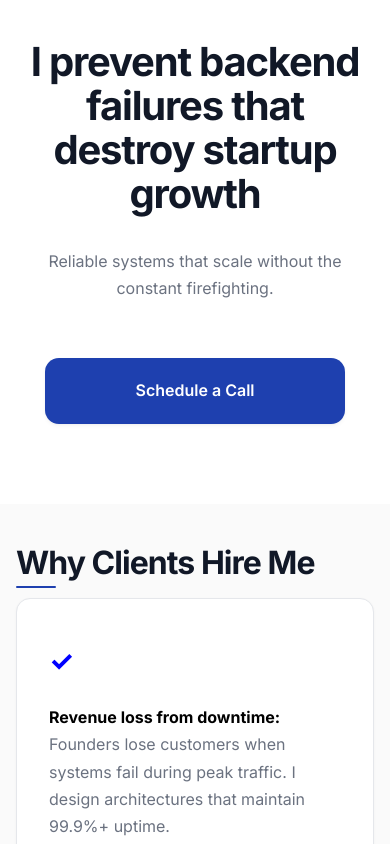
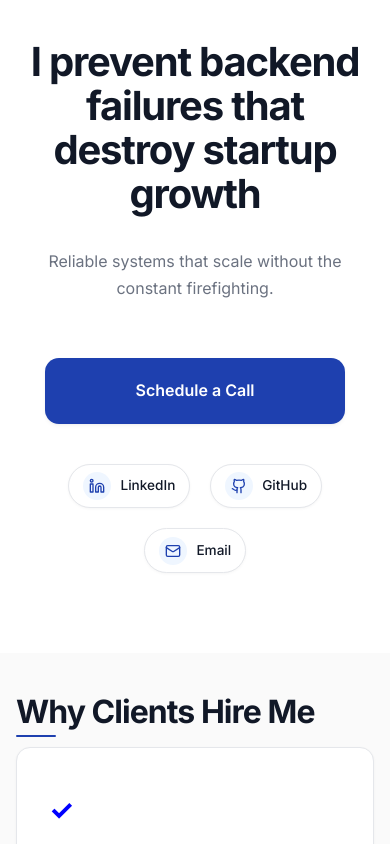
Before and after one commit to lathiyaom/lathiyaom.github.io, a React (Create React App) app: page / in a window 390 px wide. Shown: the top 844 px of the page. Built offline with nearby package versions, Linux system fonts and the light colour scheme.

Commit message:
Add the links for the quick contact

```diff
--- a/package.json
+++ b/package.json
@@ -2,12 +2,12 @@
   "name": "backend-engineer-portfolio",
   "version": "1.0.0",
   "private": true,
-
   "homepage": "https://lathiyaom.github.io",
   "dependencies": {
     "react": "^18.2.0",
     "react-dom": "^18.2.0",
-    "react-scripts": "5.0.1"
+    "react-scripts": "5.0.1",
+    "lucide-react": "^0.395.0"
   },
   "scripts": {
     "start": "react-scripts start",
--- a/src/components/CallToAction.js
+++ b/src/components/CallToAction.js
@@ -1,10 +1,59 @@
-import React from 'react';
+import React from "react";
+import { Linkedin, Github, Mail } from "lucide-react";
 
 const CallToAction = () => {
   return (
     <section id="contact" className="call-to-action section">
-      <div className="container">
+      <div className="container container-narrow">
+
+        {/* Social proof / contact options */}
+        <div className="contact-links">
+          <a
+            href="https://www.linkedin.com/in/om-lathiya-0403382a3/"
+            target="_blank"
+            rel="noopener noreferrer"
+            className="contact-link"
+          >
+            <span className="icon-box">
+              <Linkedin size={18} />
+            </span>
+            <span className="link-text">LinkedIn</span>
+          </a>
+
+          <a
+            href="https://github.com/lathiyaom"
+            target="_blank"
+            rel="noopener noreferrer"
+            className="contact-link"
+          >
+            <span className="icon-box">
+              <Github size={18} />
+            </span>
+            <span className="link-text">GitHub</span>
+          </a>
+
+          <a
+            href="mailto:omlathiya.dev@gmail.com"
+            className="contact-link"
+          >
+            <span className="icon-box">
+              <Mail size={18} />
+            </span>
+            <span className="link-text">Email</span>
+          </a>
+        </div>
+
+        {/* CTA content */}
         <div className="cta-content">
+          <p className="cta-description">
+            If this sounds like how you want your backend to behave,
+            let’s talk before problems turn into outages.
+          </p>
+
+          <p className="cta-meta">
+            30-minute clarity call · No sales pitch · Clear next steps
+          </p>
+
           <div className="cta-buttons">
             <a
               href="mailto:omlathiya.dev@gmail.com"
@@ -13,11 +62,8 @@ const CallToAction = () => {
               Schedule a Call
             </a>
           </div>
+        </div>
 
-          <p className="cta-description">
-            Let's discuss your backend challenges and explore how we can prevent them from impacting your business.
-          </p>
-        </div>
       </div>
     </section>
   );
--- a/src/components/Hero.js
+++ b/src/components/Hero.js
@@ -1,4 +1,5 @@
-import React from 'react';
+import React from "react";
+import { Linkedin, Github, Mail } from "lucide-react";
 
 const Hero = () => {
   return (
@@ -13,9 +14,47 @@ const Hero = () => {
             Reliable systems that scale without the constant firefighting.
           </p>
 
+          {/* Primary CTA */}
           <div className="hero-cta">
             <a href="#contact" className="btn-primary">
               Schedule a Call
+            </a>
+          </div>
+
+          {/* Secondary contact links — SAME CSS */}
+          <div className="contact-links">
+            <a
+              href="https://www.linkedin.com/in/om-lathiya-0403382a3/"
+              target="_blank"
+              rel="noopener noreferrer"
+              className="contact-link"
+            >
+              <span className="icon-box">
+                <Linkedin size={16} />
+              </span>
+              <span className="link-text">LinkedIn</span>
+            </a>
+
+            <a
+              href="https://github.com/lathiyaom"
+              target="_blank"
+              rel="noopener noreferrer"
+              className="contact-link"
+            >
+              <span className="icon-box">
+                <Github size={16} />
+              </span>
+              <span className="link-text">GitHub</span>
+            </a>
+
+            <a
+              href="mailto:omlathiya.dev@gmail.com"
+              className="contact-link"
+            >
+              <span className="icon-box">
+                <Mail size={16} />
+              </span>
+              <span className="link-text">Email</span>
             </a>
           </div>
         </div>
--- a/src/components/PublicEngineering.js
+++ b/src/components/PublicEngineering.js
@@ -3,36 +3,34 @@ import React from 'react';
 const PublicEngineering = () => {
   return (
     <section className="public-engineering section">
-      <div className="container">
+      <div className="container container-narrow">
         <h2 className="section-title">Trust Signals</h2>
 
-        <div className="trust-content">
-          <div className="trust-item">
-            <h3 className="trust-experience">2.5+ years</h3>
-            <p className="trust-description">
-              designing and maintaining backend systems where reliability, data integrity, and scale matter
-            </p>
-          </div>
+        {/* Scannable trust list */}
+        <ul className="trust-list">
+          <li className="trust-point">
+            <strong>2.5+ years</strong> designing and maintaining backend systems
+            where reliability, data integrity, and scale matter
+          </li>
 
-          <div className="trust-item">
-            <h3 className="trust-systems">Public Engineering Work</h3>
-            <p className="trust-description">
-              Regularly publishing technical articles on backend architecture, failure modes, and system design on LinkedIn and Medium
-            </p>
-          </div>
+          <li className="trust-point">
+            <strong>Public engineering work</strong> — regularly publishing
+            practical articles on backend architecture, failure modes, and
+            system design on LinkedIn and Medium
+          </li>
 
-          <div className="trust-item">
-            <h3 className="trust-thinking">Systems-first mindset</h3>
-            <p className="trust-description">
-              Focused on preventing outages, race conditions, and scaling failures before they impact real users
-            </p>
-          </div>
+          <li className="trust-point">
+            <strong>Systems-first mindset</strong> focused on preventing outages,
+            race conditions, and scaling failures before they impact real users
+          </li>
+        </ul>
 
-          <div className="trust-philosophy">
-            <blockquote className="philosophy-quote">
-              "Good engineering is invisible. You only notice it when it fails — my work is to make sure it doesn’t."
-            </blockquote>
-          </div>
+        {/* Philosophy */}
+        <div className="trust-philosophy">
+          <blockquote className="philosophy-quote">
+            “Good engineering is invisible. You only notice it when it fails —
+            my work is to make sure it doesn’t.”
+          </blockquote>
         </div>
       </div>
     </section>
--- a/src/styles.css
+++ b/src/styles.css
@@ -147,7 +147,7 @@ h1, h2, h3, h4, h5, h6 {
   max-width: var(--container-md);
 }
 .section {
-  padding: var(--space-4xl) 0; /* More space for calm flow */
+  padding: var(--space-3xl) 0; /* More space for calm flow */
   position: relative;
 }
 .section-alt {
@@ -161,6 +161,7 @@ h1, h2, h3, h4, h5, h6 {
   margin-bottom: var(--space-3xl);
   position: relative;
   overflow: hidden;
+
 }
 .hero::before {
   content: none; /* Removed divider for minimalism */
@@ -250,7 +251,7 @@ h1, h2, h3, h4, h5, h6 {
   display: flex;
   gap: var(--space-lg);
   background: var(--bg-card);
-  padding: var(--space-xl);
+  padding: var(--space-md);
   border-radius: var(--radius-lg);
   box-shadow: var(--shadow-sm);
   border: 1px solid var(--border-light);
@@ -720,7 +721,7 @@ h1, h2, h3, h4, h5, h6 {
   background: var(--bg-cta); /* Solid indigo */
   color: white;
   text-align: center;
-  padding: var(--space-4xl) 0;
+  padding: var(--space-3xl) 0;
   position: relative;
   overflow: hidden;
 }
@@ -783,7 +784,7 @@ h1, h2, h3, h4, h5, h6 {
   display: flex;
   flex-direction: column;
   align-items: center;
-  gap: var(--space-2xl);
+  gap: var(--space-xl);
 }
 .footer-brand {
   font-size: 1.25rem;
@@ -845,6 +846,69 @@ h1, h2, h3, h4, h5, h6 {
   border-top: 1px solid var(--border-light);
   width: 100%;
 }
+/* Contact links container - positioned at top of CTA */
+.contact-links {
+  display: flex;
+  gap: 1.25rem;
+  justify-content: center;
+  flex-wrap: wrap;
+  margin-bottom: 2.5rem;
+  padding-top: 1rem;
+
+}
+
+/* Contact link */
+.contact-link {
+  display: flex;
+  align-items: center;
+  gap: 0.6rem;
+
+  padding: 0.55rem 0.9rem;
+  border-radius: 999px;
+
+  text-decoration: none;
+  background: rgba(255, 255, 255, 0.06);
+  color: #E5E7EB;
+
+  transition:
+    background 0.2s ease,
+    transform 0.2s ease,
+    box-shadow 0.2s ease;
+}
+
+/* Icon container */
+.icon-box {
+  display: flex;
+  align-items: center;
+  justify-content: center;
+
+  width: 32px;
+  height: 32px;
+  border-radius: 50%;
+
+  background: rgba(255, 255, 255, 0.12);
+  color: #FFFFFF;
+}
+
+/* Text */
+.link-text {
+  font-size: 0.9rem;
+  font-weight: 500;
+  color: #F1F5F9;
+}
+
+/* Hover effect */
+.contact-link:hover {
+  background: rgba(255, 255, 255, 0.12);
+  transform: translateY(-2px);
+  box-shadow: 0 6px 18px rgba(0, 0, 0, 0.25);
+}
+
+.contact-link:hover .icon-box {
+  background: rgba(255, 255, 255, 0.2);
+}
+
+
 /* ------------------ RESPONSIVE DESIGN ENHANCEMENTS ------------------ */
 @media (max-width: 1024px) {
   .section {
@@ -903,6 +967,8 @@ h1, h2, h3, h4, h5, h6 {
     flex-direction: column;
     gap: var(--space-md);
     text-align: left;
+    margin-bottom: var(--space-md);
+    padding: var(--space-lg);
   }
   .pain-bullet {
     align-self: flex-start;
@@ -924,6 +990,7 @@ h1, h2, h3, h4, h5, h6 {
     flex-direction: column;
     align-items: center;
     gap: var(--space-lg);
+    padding: var(--space-2xl) 0 var(--space-lg);
   }
 }
 @media (max-width: 480px) {
@@ -1043,3 +1110,55 @@ h1, h2, h3, h4, h5, h6 {
   opacity: 1;
   transform: translateY(0);
 }
+
+/* ------------------ HERO CONTACT LINKS (VISIBLE & CALM) ------------------ */
+.hero .contact-links {
+  margin-top: var(--space-xl);
+  margin-bottom: 0;
+  padding-top: 0;
+
+  display: flex;
+  justify-content: center;
+  gap: var(--space-md);
+  flex-wrap: wrap;
+}
+
+/* Hero-specific link style (light background) */
+.hero .contact-link {
+  background: var(--bg-card);
+  color: var(--text-primary);
+  border: 1px solid var(--border-light);
+
+  padding: 0.45rem 0.85rem;
+  border-radius: var(--radius-full);
+
+  box-shadow: var(--shadow-sm);
+}
+
+/* Icon inside hero */
+.hero .contact-link .icon-box {
+  width: 28px;
+  height: 28px;
+  background: var(--brand-soft);
+  color: var(--brand);
+}
+
+/* Text */
+.hero .contact-link .link-text {
+  color: var(--text-primary);
+  font-size: 0.85rem;
+  font-weight: 500;
+}
+
+/* Hover (very subtle) */
+.hero .contact-link:hover {
+  background: var(--bg-section);
+  transform: translateY(-1px);
+  box-shadow: var(--shadow-md);
+}
+
+.cta-meta {
+  font-size: 0.875rem;
+  color: #CBD5E1;
+  margin-bottom: var(--space-xl);
+}
```
Also changed, not shown: 1 other file (tests, documents, lock files or other folders).
